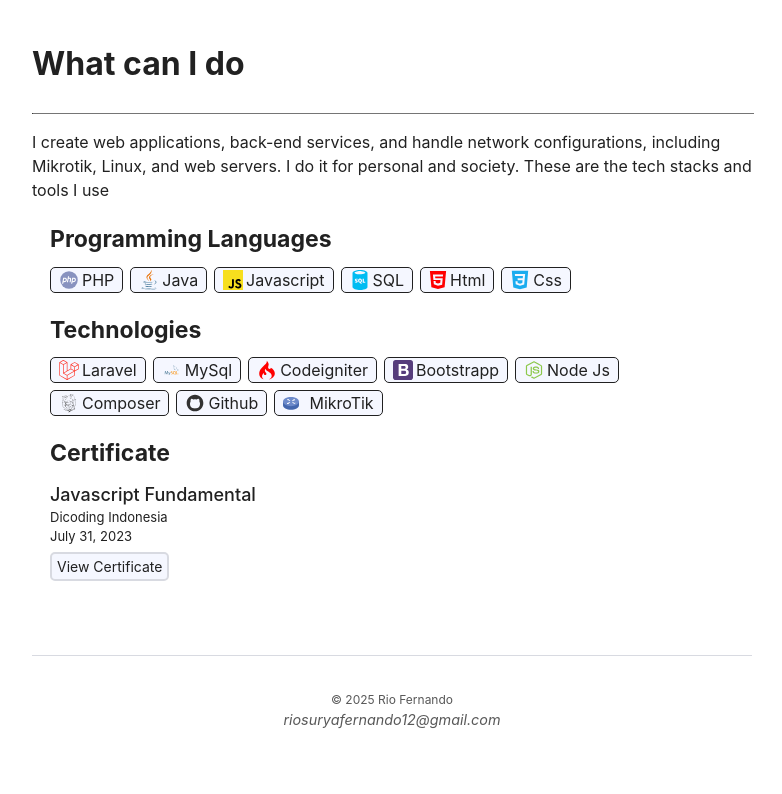
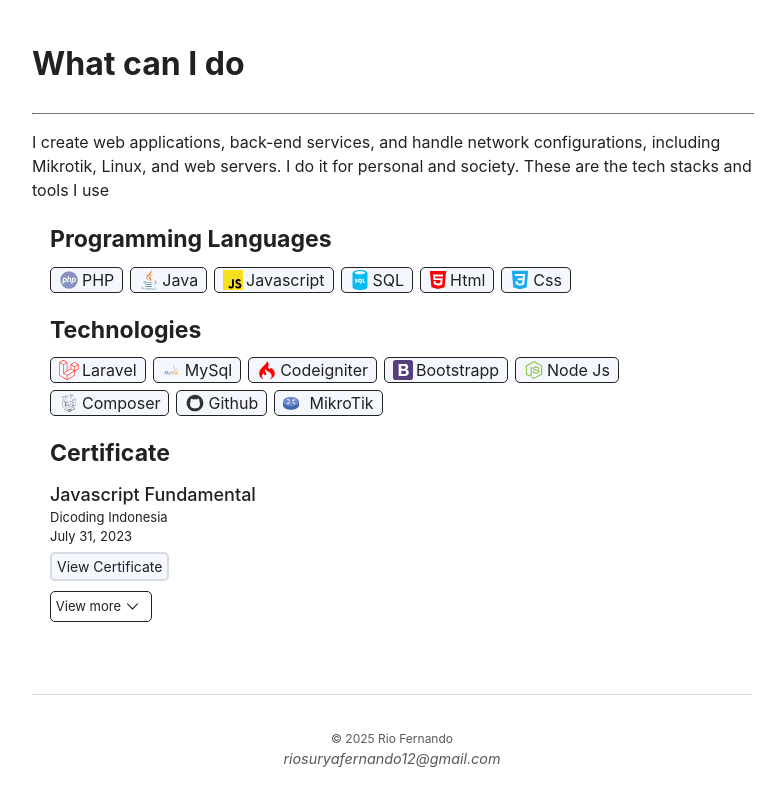
Before and after one commit to riofernantech/portfolio-react, a React (Vite) app: page / in a window 1280 px wide. Shown: the part 672-1466 px from the top of the page, without its empty margins (248-1030 px from the left). Before the commit the page ends 1427 px from the top, so only its background shows below. Built offline with nearby package versions, Linux system fonts and the light colour scheme.

Commit message:
add dropdown button  certificate

```diff
--- a/src/Main/Home/Skill/Certificates.jsx
+++ b/src/Main/Home/Skill/Certificates.jsx
@@ -1,4 +1,14 @@
-export default function Certificates(){
+import { useState } from "react"
+import { ThemeContext } from "../../../Context/ThemeContext"
+import { useContext } from "react"
+
+export default function Certificates() {
+  const [show, setShow] = useState(false);
+
+  function handleClick() {
+    setShow((prev) => !prev);
+  }
+
   return (
     <div className="skill-container">
       <div className="skill-section">
@@ -11,7 +21,47 @@
           <div className="sertif-date">July 31, 2023</div>
           <a className="sertif-link" href="lihat">View Certificate</a>
         </div>
+
+        {show && <More/>}
+
+        {!show && <Button title="View more" onClick={handleClick} show={show}/>}
+        {show && <Button title="View less" onClick={handleClick} show={show}/>}
       </div>
     </div>
+  );
+}
+
+function Button({ title, onClick, show }) {
+  const { theme } = useContext(ThemeContext);
+  const svgColor = theme === 'light' ? "#000000" : "white";
+
+  let svg = <svg width="80px" height="80px" viewBox="0 0 1024 1024" class="icon"  version="1.1" xmlns="http://www.w3.org/2000/svg"><path d="M903.232 256l56.768 50.432L512 768 64 306.432 120.768 256 512 659.072z" fill={svgColor} /></svg>
+  if (show) svg = <svg width="80px" height="80px" viewBox="0 0 1024 1024" class="icon"  version="1.1" xmlns="http://www.w3.org/2000/svg"><path d="M903.232 768l56.768-50.432L512 256l-448 461.568 56.768 50.432L512 364.928z" fill={svgColor} /></svg>
+
+  return (
+    <span id="certifBtn" onClick={onClick}>
+        {title}
+        {svg}
+    </span>
+  );
+}
+
+
+function More(){
+    return (
+        <>
+            <div className="sertif-items">
+                    <div className="sertif-title">Javascript Fundamental</div>
+                    <div className="sertif-platform">Dicoding Indonesia</div>
+                    <div className="sertif-date">July 31, 2023</div>
+                    <a className="sertif-link" href="lihat">View Certificate</a>
+                </div>
+            <div className="sertif-items">
+                    <div className="sertif-title">Javascript Fundamental</div>
+                    <div className="sertif-platform">Dicoding Indonesia</div>
+                    <div className="sertif-date">July 31, 2023</div>
+                    <a className="sertif-link" href="lihat">View Certificate</a>
+                </div>
+        </>
     )
 }
--- a/src/assets/style.css
+++ b/src/assets/style.css
@@ -1480,6 +1480,20 @@
     color: var(--color-txt);
 }
 
+span#certifBtn {
+    width: 90px;
+    display: flex;
+    justify-content: space-between;
+    align-items: center;
+    border: 1px solid var(--color-txt);
+    border-radius: 5px;
+    /* background: var(--color-accent); */
+    font-size: 13px;
+    color: var(--color-txt);
+    padding: 0.3rem 0.3rem;
+    margin: 0.5rem 0;
+}
+
 /*
 * resume link
 */
```
Lines whose indentation alone changed are shown as unchanged.
